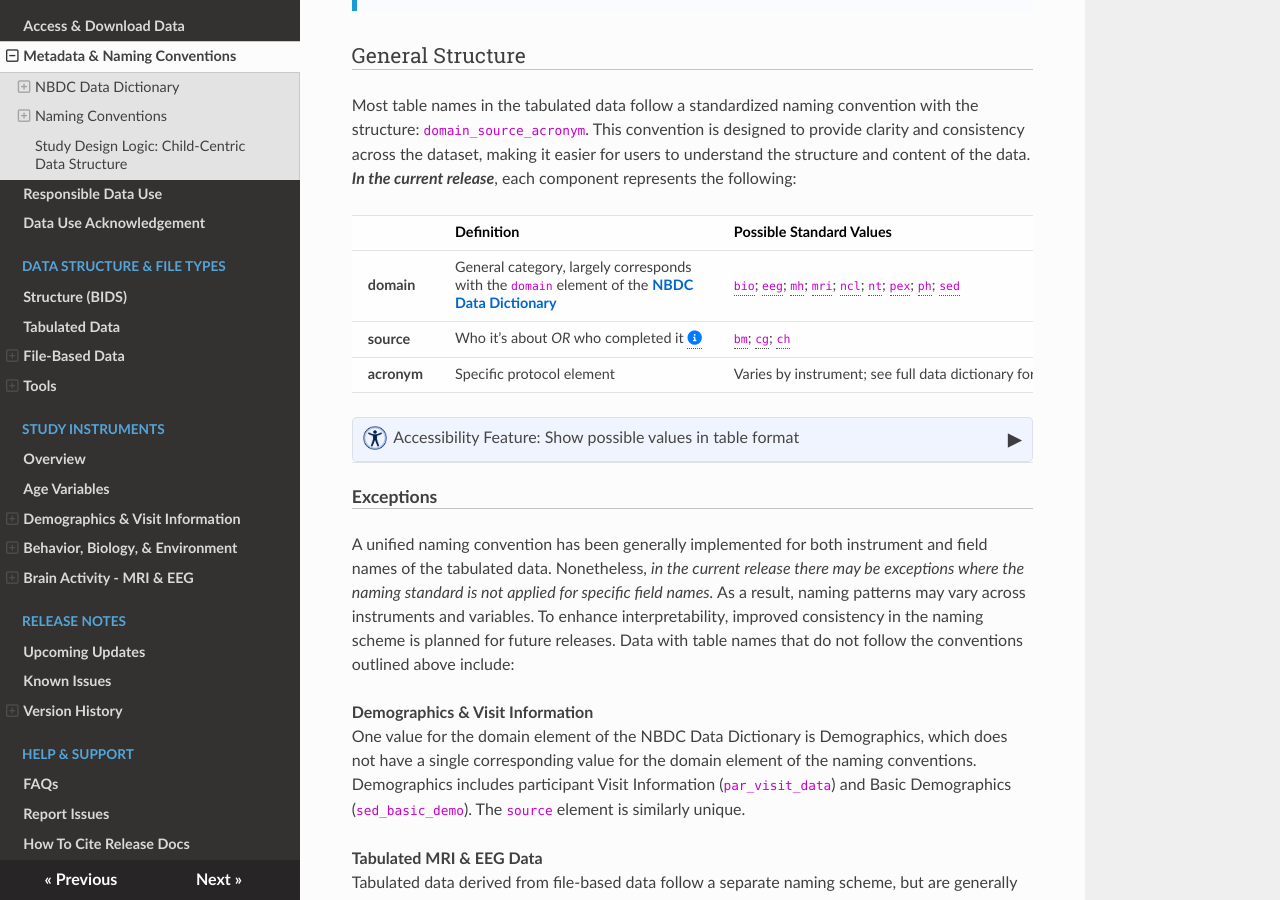
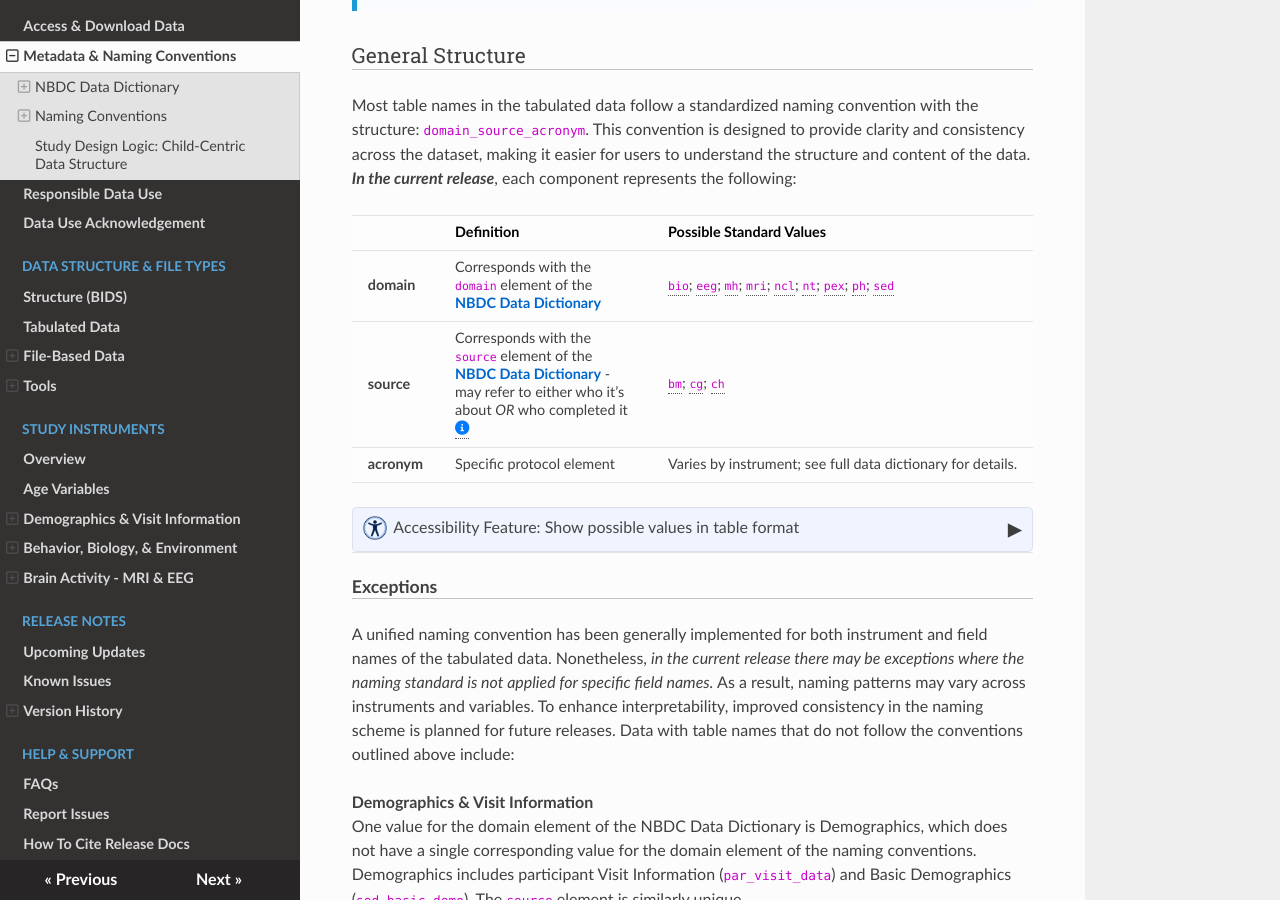
Before and after one commit to nbdc-datahub/hbcd-docs, an MkDocs documentation site: the page built from docs/access/metadata.md, in a window 1280 px wide and 900 px high, scrolled down 3115 px. Built offline with MkDocs 1.6.1, drawn with Linux system fonts in a browser that asks for light colours; nearby versions of some CDN libraries.

Commit message:
specify that source corresponds with DD source

```diff
--- a/docs/access/metadata.md
+++ b/docs/access/metadata.md
@@ -386,7 +386,7 @@ Most table names in the tabulated data follow a standardized naming convention w
 <tbody>
 <tr>
   <td><b>domain</b></td>
-  <td style="word-wrap: break-word; white-space: normal;">General category, largely corresponds with the <code>domain</code> element of the <a href="#data-dictionary">NBDC Data Dictionary</a></td>
+  <td style="word-wrap: break-word; white-space: normal;">Corresponds with the <code>domain</code> element of the <a href="#data-dictionary">NBDC Data Dictionary</a></td>
   <td>
     <span class="tooltip"><code>bio</code><span class="tooltiptext">BioSpecimens</span></span>;
     <span class="tooltip"><code>eeg</code><span class="tooltiptext">EEG</span></span>;
@@ -401,7 +401,7 @@ Most table names in the tabulated data follow a standardized naming convention w
 </tr>
 <tr>
   <td><b>source</b></td>
-  <td>Who it’s about <i>OR</i> who completed it <span class="tooltip"><span class="emoji"><i class="fa-solid fa-circle-info"></i></span><span class="tooltiptext" style="font-size: 0.9em;">See <a href="../../../help/faq/#faq-subids">this FAQ</a> for help determining whether data is associated with the birth parent or child</span></span></td>
+  <td style="word-wrap: break-word; white-space: normal;">Corresponds with the <code>source</code> element of the <a href="#data-dictionary">NBDC Data Dictionary</a> - may refer to either who it’s about <i>OR</i> who completed it <span class="tooltip"><span class="emoji"><i class="fa-solid fa-circle-info"></i></span><span class="tooltiptext" style="font-size: 0.9em;">See <a href="../../../help/faq/#faq-subids">this FAQ</a> for help determining whether data is associated with the birth parent or child</span></span></td>
   <td>
     <span class="tooltip"><code>bm</code><span class="tooltiptext">Biological Mother</span></span>;
     <span class="tooltip"><code>cg</code><span class="tooltiptext">Caregiver (Responsible Adult)</span></span>;
```
